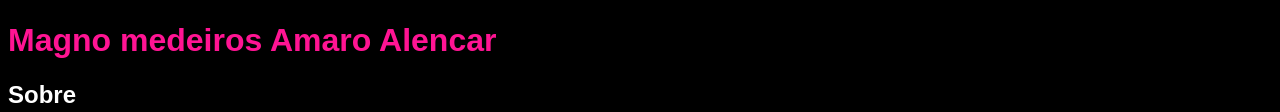
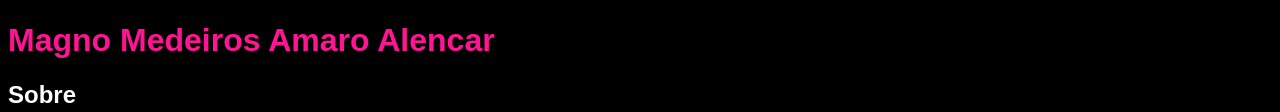
Before and after one commit to mmaalencar/magno_medeiros, a plain HTML site: page index.html in a window 1280 px wide. Shown: the part 319-431 px from the top of the page. Drawn offline with Linux system fonts and the light colour scheme.

Commit message:
Corrigindo o h1 | index.html Finalizado

```diff
--- a/index.html
+++ b/index.html
@@ -12,7 +12,7 @@
         <img src="imagens/magno.jpeg" width= 300 alt="Foto: Magno Medeiros"/>
     </figure>
     <h1>
-        Magno medeiros Amaro Alencar
+        Magno Medeiros Amaro Alencar
     </h1>
     <h2>
             Sobre
```
